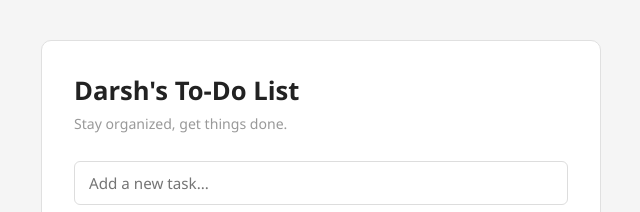
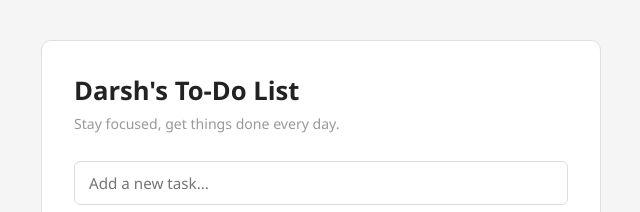
Before and after one commit to d25dit100-lang/synent-task5-todoapp-darsh, a plain HTML site: page index.html in a window 1280 px wide. Shown: the top 212 px of the page, 319-959 px from the left. Drawn offline with Linux system fonts and the light colour scheme.

Commit message:
update subtitle text

```diff
--- a/index.html
+++ b/index.html
@@ -218,7 +218,7 @@
 
   <div class="container">
     <h1>Darsh's To-Do List</h1>
-    <p class="subtitle">Stay organized, get things done.</p>
+    <p class="subtitle">Stay focused, get things done every day.</p>
 
     <!-- INPUT -->
     <div class="input-area">
```
